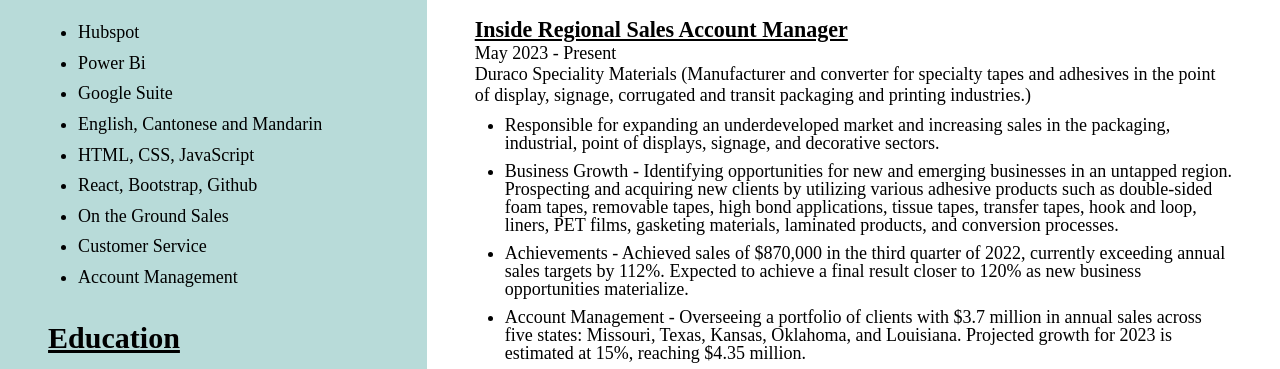
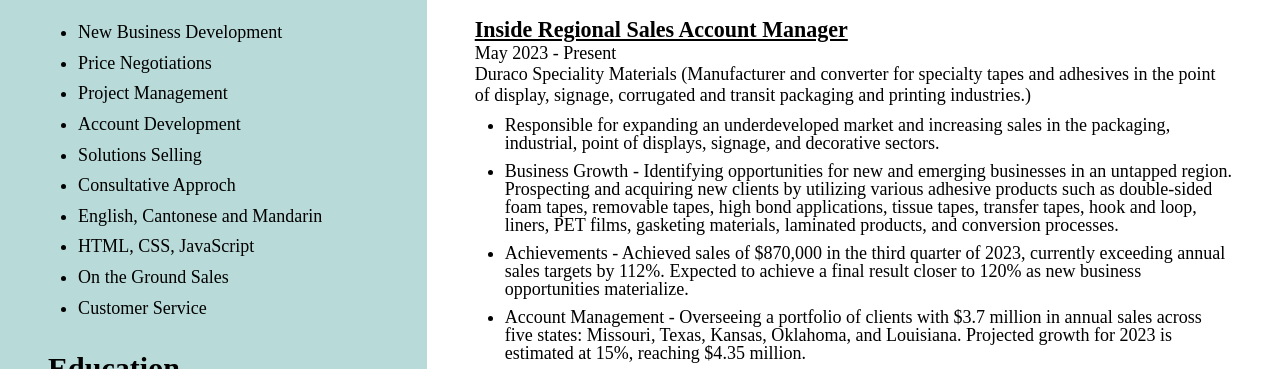
Before and after one commit to Nike159/Resume, a plain HTML site: page index.html in a window 1280 px wide. Shown: the part 412-781 px from the top of the page. Drawn offline with nearby package versions, Linux system fonts and the light colour scheme.

Commit message:
Update index.html

```diff
--- a/index.html
+++ b/index.html
@@ -38,15 +38,17 @@
         <div class="skills">
           <h3 class="header-three"><u>Skills</u></h3>
           <ul class="list">
-            <li class="list-item">Hubspot</li>
-            <li class="list-item">Power Bi</li>
-            <li class="list-item">Google Suite</li>
+            <li class="list-item">New Business Development</li>
+            <li class="list-item">Price Negotiations</li>
+            <li class="list-item">Project Management</li>
+            <li class="list-item">Account Development</li>
+            <li class="list-item">Solutions Selling</li>
+            <li class="list-item">Consultative Approch</li>
             <li class="list-item">English, Cantonese and Mandarin</li>
             <li class="list-item">HTML, CSS, JavaScript</li>
-            <li class="list-item">React, Bootstrap, Github</li>
             <li class="list-item">On the Ground Sales</li>
             <li class="list-item">Customer Service</li>
-            <li class="list-item">Account Management</li>
+
 
 
           </ul>
@@ -96,7 +98,7 @@
                 Business Growth - Identifying opportunities for new and emerging businesses in an untapped region. Prospecting and acquiring new clients by utilizing various adhesive products such as double-sided foam tapes, removable tapes, high bond applications, tissue tapes, transfer tapes, hook and loop, liners, PET films, gasketing materials, laminated products, and conversion processes.
               </li>
               <li class="list-item line">
-                Achievements - Achieved sales of $870,000 in the third quarter of 2022, currently exceeding annual sales targets by 112%. Expected to achieve a final result closer to 120% as new business opportunities materialize.              </li>
+                Achievements - Achieved sales of $870,000 in the third quarter of 2023, currently exceeding annual sales targets by 112%. Expected to achieve a final result closer to 120% as new business opportunities materialize.              </li>
               <li class="list-item line">
                 Account Management - Overseeing a portfolio of clients with $3.7 million in annual sales across five states: Missouri, Texas, Kansas, Oklahoma, and Louisiana. Projected growth for 2023 is estimated at 15%, reaching $4.35 million.              </li>
               <li class="list-item line">
```
